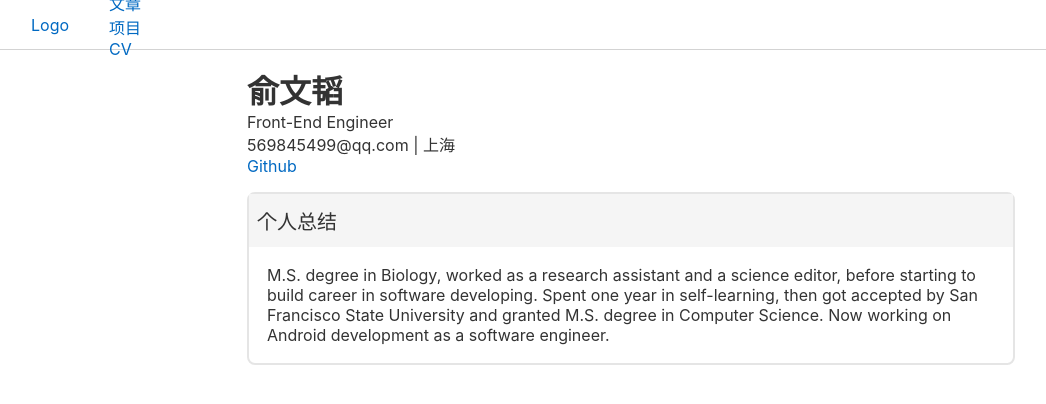
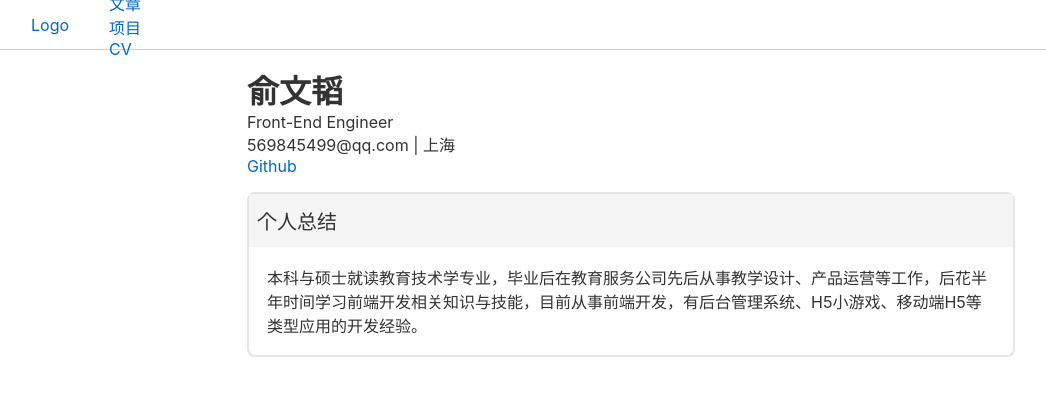
Before and after one commit to went2/simon.me, a Next.js app: page /cv in a window 1280 px wide. Shown: the top 404 px of the page, without its empty margins (9-1055 px from the left). Built offline with nearby package versions, Linux system fonts and the light colour scheme.

Commit message:
add personal summary

```diff
--- a/src/components/CollapseContent/CollapseContent.module.scss
+++ b/src/components/CollapseContent/CollapseContent.module.scss
@@ -25,24 +25,21 @@
   }
 
   .collapse-wrapper {
-    transform-origin: center top;
-    overflow: hidden;
-    transition: max-height 200ms linear;
-    max-height: 100vh;
-    // background-color: antiquewhite;
+    overflow: auto;
   }
 
   .collapsed {
-    max-height: 0px;
+    // max-height: 0px;
+    display: none;
   }
 
   .expanded {
-    max-height: 100vh;
+    // max-height: 100vh;
+    display: block;
   }
 
   .content {
     padding: 18px;
-    // border-bottom: 1px solid #e5e5e5;
   }
 
 }
--- a/src/pages/cv.tsx
+++ b/src/pages/cv.tsx
@@ -22,7 +22,7 @@ const Cv: NextPage = () => {
       </div>
 
       <CollapseContent title='个人总结'>
-        M.S. degree in Biology, worked as a research assistant and a science editor, before starting to build career in software developing. Spent one year in self-learning, then got accepted by San Francisco State University and granted M.S. degree in Computer Science. Now working on Android development as a software engineer.
+        本科与硕士就读教育技术学专业，毕业后在教育服务公司先后从事教学设计、产品运营等工作，后花半年时间学习前端开发相关知识与技能，目前从事前端开发，有后台管理系统、H5小游戏、移动端H5等类型应用的开发经验。
       </CollapseContent>
 
       <div className={styles.panel}></div>
```
